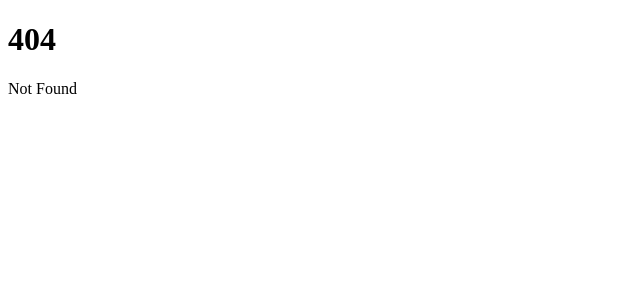
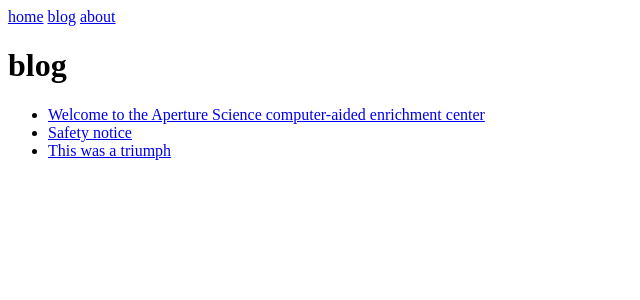
Before and after one commit to Teacher-Frank/svelte-playground, a SvelteKit app in the folder playground/: page /blog in a window 1280 px wide. Before the commit this address had no page. Shown: the top 300 px of the page, without its empty margins (0-640 px from the left). Built offline with nearby package versions, Linux system fonts and the light colour scheme.

Commit message:
Added blog to the project

```diff
--- a/playground/src/DemoClassReactivity.svelte
+++ b/playground/src/DemoClassReactivity.svelte
@@ -49,9 +49,9 @@
 	.container {
 		position: fixed;
 		left: var(--leftbar-size);
-		top: 50%;
+		top: 55%;
 		width: 100%;
-		height: 50%;
+		height: 45%;
 	}
 
 	label {
--- a/playground/src/DemoJSTypeWriter.svelte
+++ b/playground/src/DemoJSTypeWriter.svelte
@@ -90,7 +90,7 @@
 	.container {
 		position: fixed;
 		left: 0%;
-		top: 50%;
+		top: 55%;
 		width: var(--leftbar-size);
 		height: 15%;
 	}
--- a/playground/src/routes/+layout.svelte
+++ b/playground/src/routes/+layout.svelte
@@ -1,5 +1,12 @@
 <script lang="ts">
 	import '../app.css';
+	let { children } = $props();
 </script>
 
-<slot />
+<nav>
+	<a href="/">home</a>
+  <a href="/blog">blog</a>
+	<a href="/about">about</a>
+</nav>
+
+{@render children()}
--- /dev/null
+++ b/playground/src/routes/blog/+page.server.ts
@@ -0,0 +1,12 @@
+// @ts-ignore - SvelteKit virtual module  didn't resolve otherwise
+import type { PageServerLoad } from './$types';
+import { posts } from './data.ts';
+
+export const load: PageServerLoad = () => {
+	return {
+		summaries: posts.map((post) => ({
+			slug: post.slug,
+			title: post.title
+		}))
+	};
+};
--- /dev/null
+++ b/playground/src/routes/blog/+page.svelte
@@ -0,0 +1,14 @@
+<script lang="ts">
+  // @ts-ignore - SvelteKit virtual module  didn't resolve otherwise
+  import type { PageData } from './$types';
+
+  let { data }: { data: PageData } = $props();
+</script>
+
+<h1>blog</h1>
+
+<ul>
+	{#each data.summaries as { slug, title }}
+		<li><a href="/blog/{slug}">{title}</a></li>
+	{/each}
+</ul>
--- /dev/null
+++ b/playground/src/routes/blog/[slug]/+page.svelte
@@ -0,0 +1,6 @@
+<script>
+	let { data } = $props();
+</script>
+
+<h1>{data.post.title}</h1>
+<div>{@html data.post.content}</div>
--- /dev/null
+++ b/playground/src/routes/blog/data.ts
@@ -0,0 +1,21 @@
+export const posts : { slug: string; title: string; content: string }[] = [
+	{
+		slug: 'welcome',
+		title: 'Welcome to the Aperture Science computer-aided enrichment center',
+		content:
+			'<p>We hope your brief detention in the relaxation vault has been a pleasant one.</p><p>Your specimen has been processed and we are now ready to begin the test proper.</p>'
+	},
+
+	{
+		slug: 'safety',
+		title: 'Safety notice',
+		content:
+			'<p>While safety is one of many Enrichment Center Goals, the Aperture Science High Energy Pellet, seen to the left of the chamber, can and has caused permanent disabilities, such as vaporization. Please be careful.</p>'
+	},
+
+	{
+		slug: 'cake',
+		title: 'This was a triumph',
+		content: "<p>I'm making a note here: HUGE SUCCESS.</p>"
+	}
+];
```
Also changed, not shown: playground/src/DemoTransition.svelte (+4 -11 lines), playground/src/routes/about/+page.svelte (+2 -7 lines), playground/src/routes/blog/[slug]/+layout.svelte (added, +19 -0 lines), playground/src/routes/blog/[slug]/+page.server.ts (added, +14 -0 lines).
